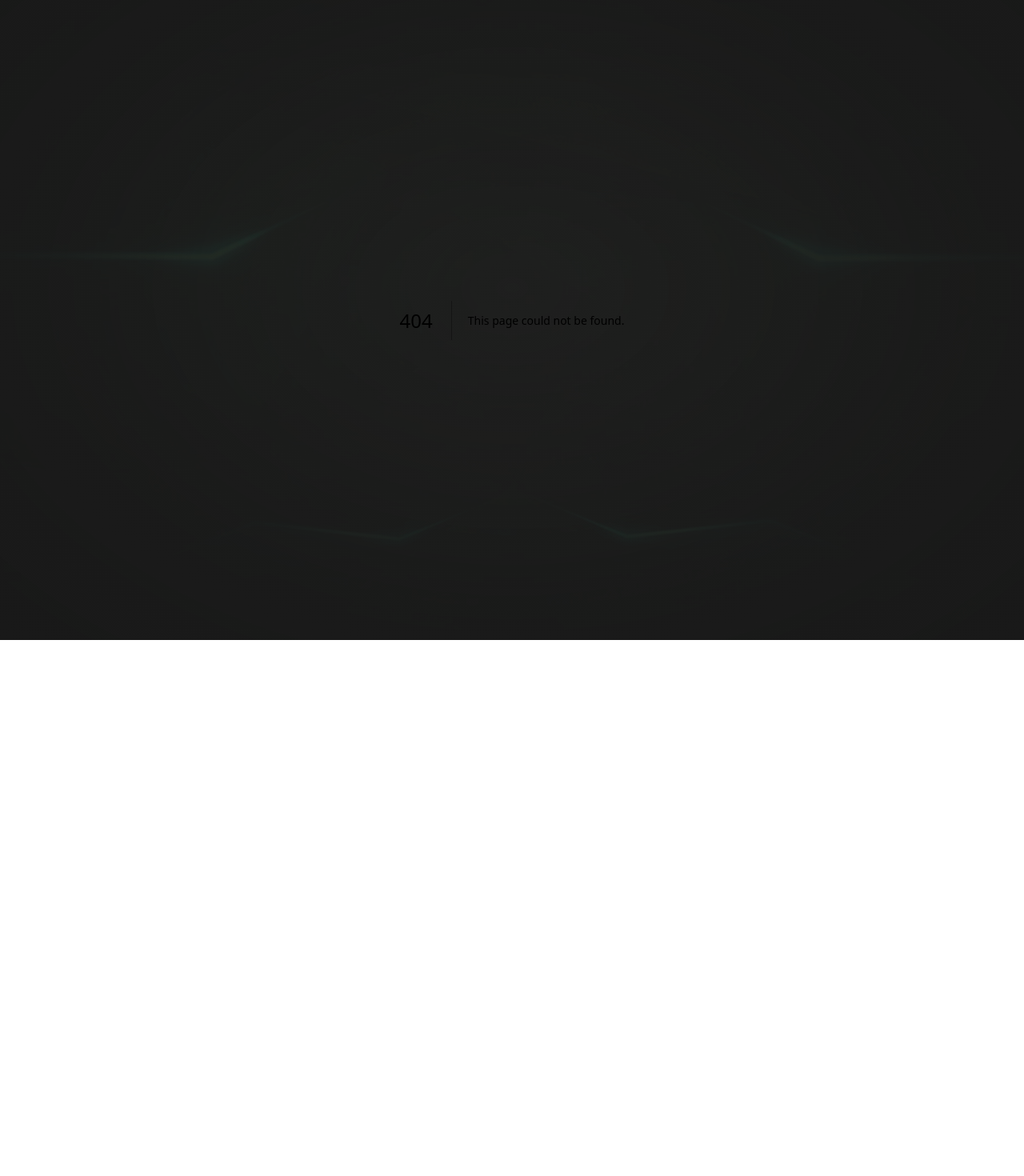
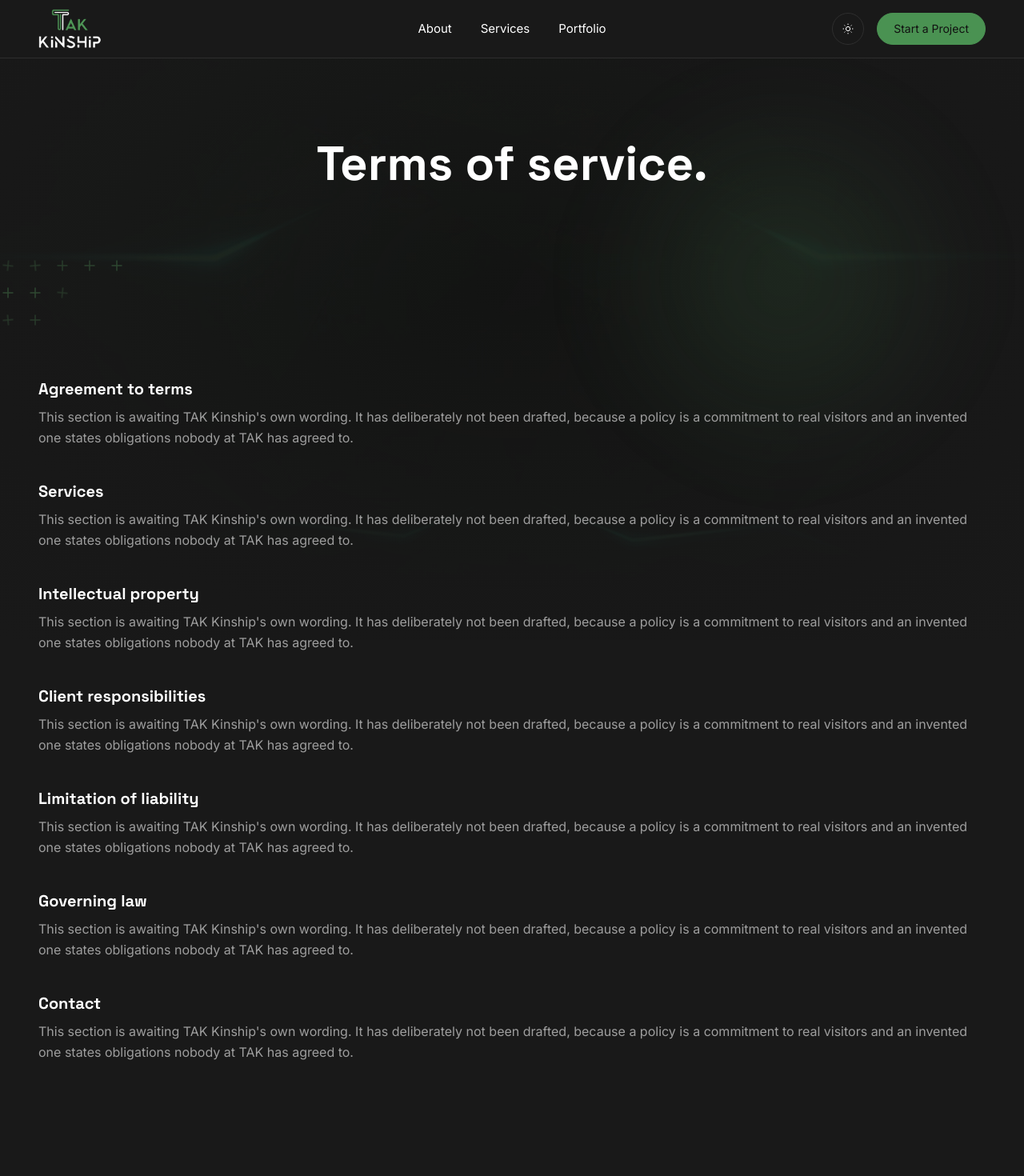
Before and after one commit to Palnetguy/tak-kinship-portifolio, a Next.js app: page /terms in a window 1280 px wide. Before the commit this address had no page. Shown: the top 1470 px of the page at 80% size. Before the commit the page ends 800 px from the top, so only its background shows below. Built offline with nearby package versions, Linux system fonts and the light colour scheme.

Commit message:
task(tak-legal-routes): scaffold /terms and /privacy routes with PENDING placeholder content and footer links

```diff
--- /dev/null
+++ b/src/app/privacy/page.tsx
@@ -0,0 +1,39 @@
+import type { Metadata } from "next";
+import NavBar from "@/components/nav-bar";
+import Footer from "@/components/footer";
+import Section from "@/components/section";
+import PageHero from "@/components/page-hero";
+import { privacySections } from "@/lib/legal";
+
+export const metadata: Metadata = {
+  title: "Privacy | TAK Kinship",
+};
+
+export default function PrivacyPage() {
+  return (
+    <>
+      <NavBar />
+      <main className="flex-1 overflow-x-clip pt-[72px]">
+        <PageHero
+          height={360}
+          heading="Privacy policy."
+          body=""
+        />
+
+        <Section pt={40} pb={140}>
+          {privacySections.map((section, i) => (
+            <div key={i}>
+              <h2 className="font-display text-xl font-semibold text-text-primary">
+                {section.heading}
+              </h2>
+              <p className="mt-2 mb-10 leading-relaxed text-text-secondary">
+                {section.body}
+              </p>
+            </div>
+          ))}
+        </Section>
+      </main>
+      <Footer />
+    </>
+  );
+}
--- /dev/null
+++ b/src/app/terms/page.tsx
@@ -0,0 +1,39 @@
+import type { Metadata } from "next";
+import NavBar from "@/components/nav-bar";
+import Footer from "@/components/footer";
+import Section from "@/components/section";
+import PageHero from "@/components/page-hero";
+import { termsSections } from "@/lib/legal";
+
+export const metadata: Metadata = {
+  title: "Terms | TAK Kinship",
+};
+
+export default function TermsPage() {
+  return (
+    <>
+      <NavBar />
+      <main className="flex-1 overflow-x-clip pt-[72px]">
+        <PageHero
+          height={360}
+          heading="Terms of service."
+          body=""
+        />
+
+        <Section pt={40} pb={140}>
+          {termsSections.map((section, i) => (
+            <div key={i}>
+              <h2 className="font-display text-xl font-semibold text-text-primary">
+                {section.heading}
+              </h2>
+              <p className="mt-2 mb-10 leading-relaxed text-text-secondary">
+                {section.body}
+              </p>
+            </div>
+          ))}
+        </Section>
+      </main>
+      <Footer />
+    </>
+  );
+}
--- a/src/components/footer.tsx
+++ b/src/components/footer.tsx
@@ -23,6 +23,8 @@ const COLUMNS: { heading: string; links: { label: string; href: string }[] }[] =
       { label: "Services", href: "/services" },
       { label: "Portfolio", href: "/portfolio" },
       { label: "Contact", href: "/contact" },
+      { label: "Terms", href: "/terms" },
+      { label: "Privacy", href: "/privacy" },
     ],
   },
   {
--- /dev/null
+++ b/src/lib/legal.ts
@@ -0,0 +1,24 @@
+export type LegalSection = { heading: string; body: string };
+
+const PENDING =
+  "This section is awaiting TAK Kinship's own wording. It has deliberately not been drafted, because a policy is a commitment to real visitors and an invented one states obligations nobody at TAK has agreed to.";
+
+export const termsSections: LegalSection[] = [
+  { heading: "Agreement to terms", body: PENDING },
+  { heading: "Services", body: PENDING },
+  { heading: "Intellectual property", body: PENDING },
+  { heading: "Client responsibilities", body: PENDING },
+  { heading: "Limitation of liability", body: PENDING },
+  { heading: "Governing law", body: PENDING },
+  { heading: "Contact", body: PENDING },
+];
+
+export const privacySections: LegalSection[] = [
+  { heading: "What we collect", body: PENDING },
+  { heading: "How we use it", body: PENDING },
+  { heading: "Third-party services", body: PENDING },
+  { heading: "Cookies and local storage", body: PENDING },
+  { heading: "Data retention", body: PENDING },
+  { heading: "Your rights", body: PENDING },
+  { heading: "Contact", body: PENDING },
+];
```
